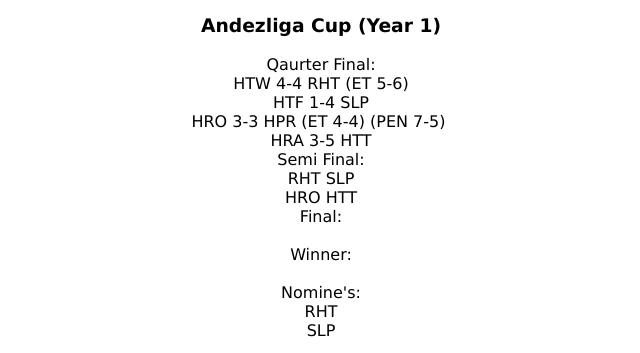
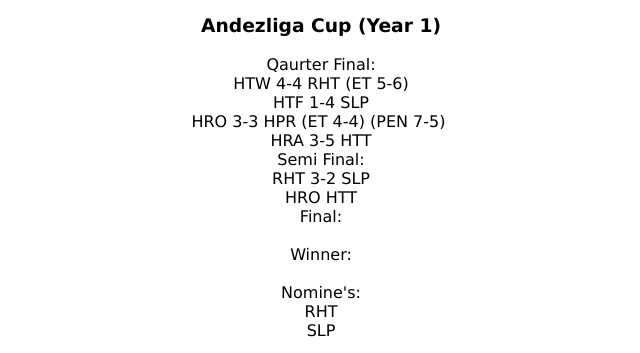
Before and after one commit to HatchlingsCheeseburger/Andezliga, a plain HTML site: page index.html in a window 1280 px wide. Shown: the part 447-800 px from the top of the page, 319-959 px from the left. Drawn offline with Linux system fonts and the light colour scheme.

Commit message:
Update index.html

```diff
--- a/index.html
+++ b/index.html
@@ -38,7 +38,7 @@ HTF 1-4 SLP
 HRO 3-3 HPR (ET 4-4) (PEN 7-5)
 HRA 3-5 HTT
 Semi Final:
-RHT SLP
+RHT 3-2 SLP
 HRO HTT
 Final:
 
```
